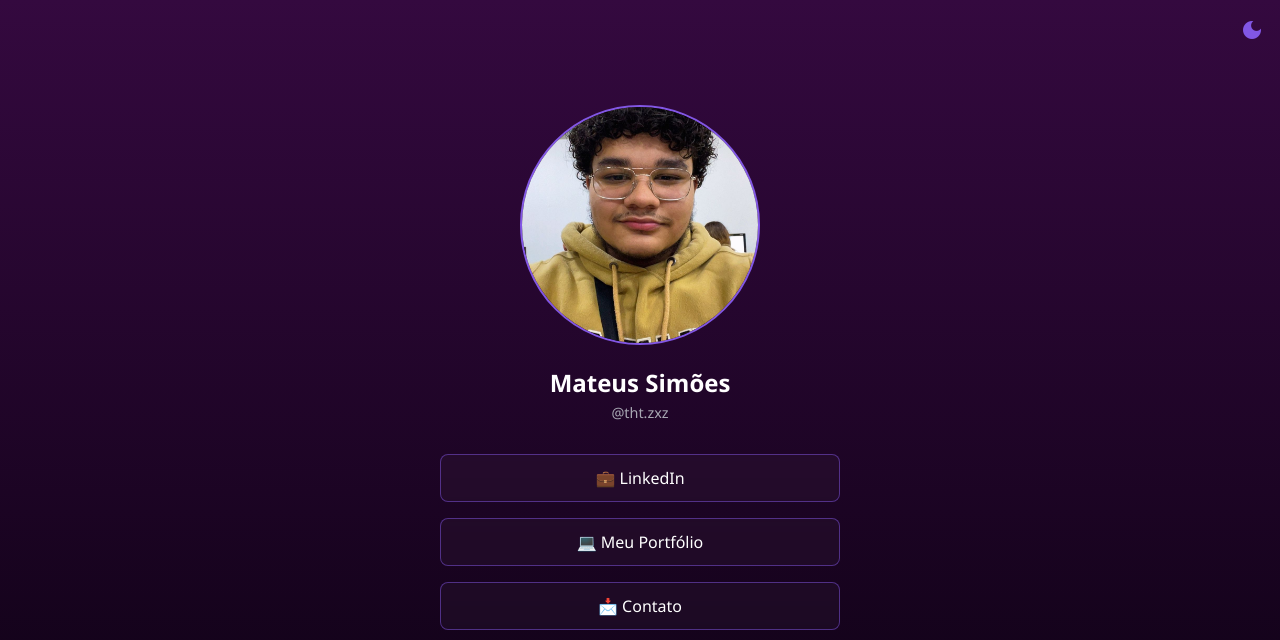
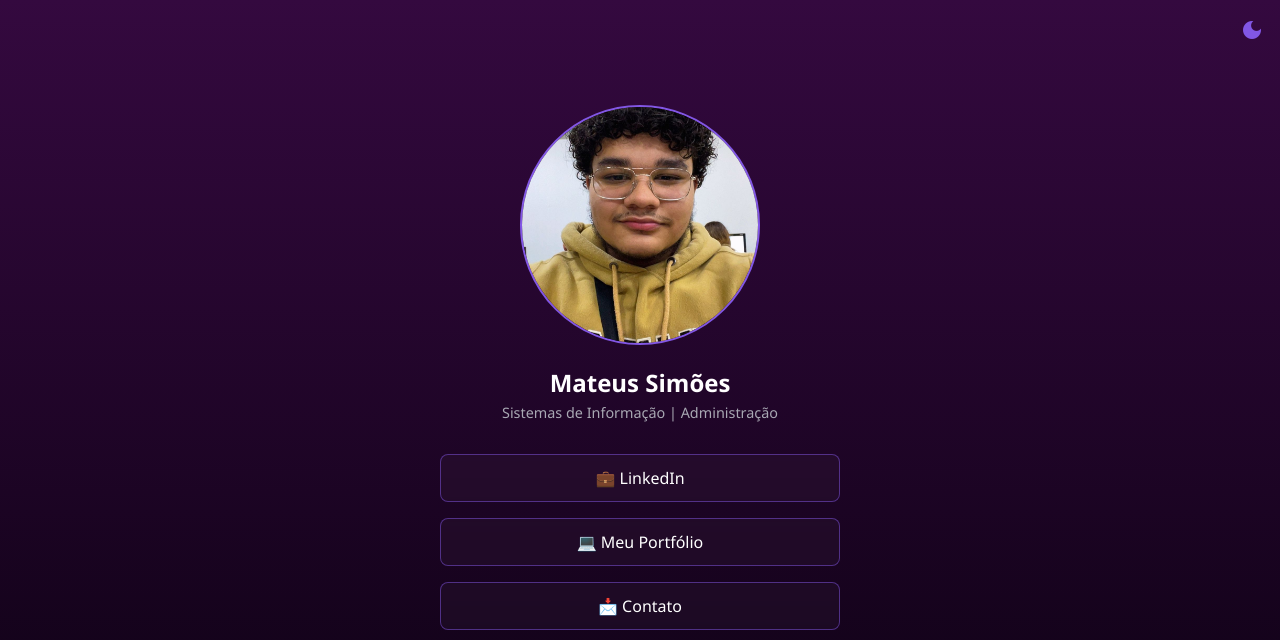
Before and after one commit to MateusSSimoes/Portfolio-MSS, a plain HTML site: page index.html in a window 1280 px wide. Shown: the top 640 px of the page. Drawn offline with nearby package versions, Linux system fonts and the light colour scheme.

Commit message:
Atualiza descrição

```diff
--- a/index.html
+++ b/index.html
@@ -21,7 +21,7 @@
     <section class="profile">
       <img src="img/avatar.jpeg" alt="Foto de perfil" class="avatar" />
       <h1>Mateus Simões</h1>
-      <p>@tht.zxz</p>
+      <p>Sistemas de Informação | Administração</p>
     </section>
 
     <section class="links">
```
